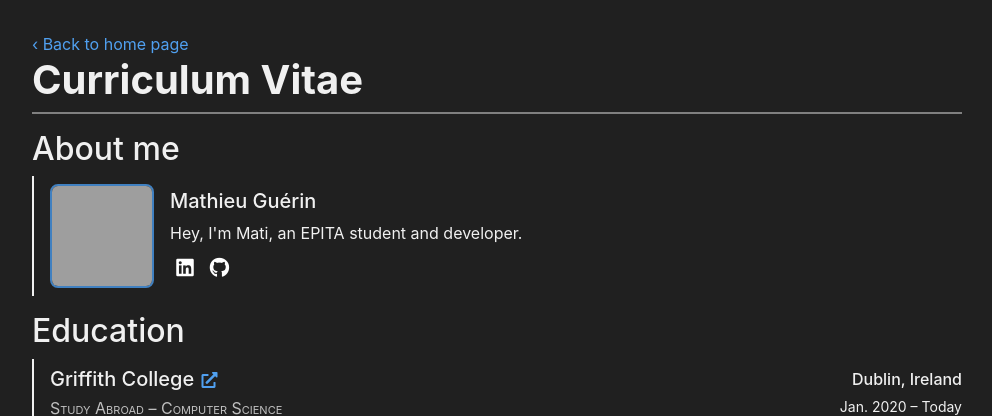
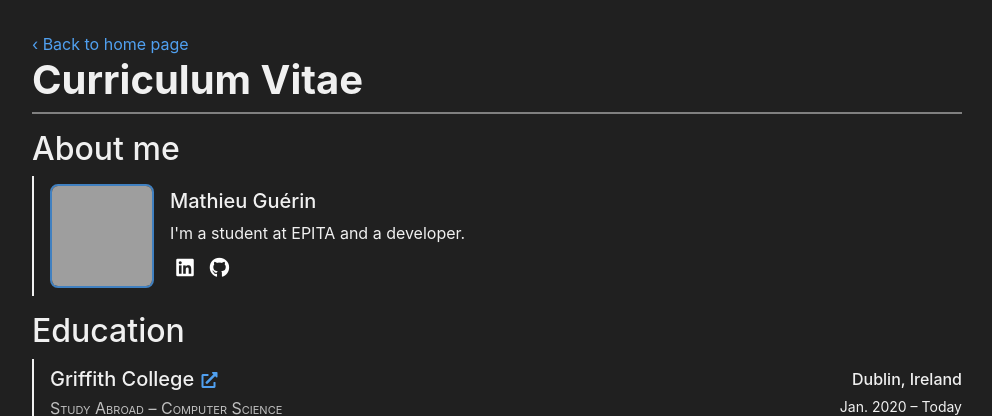
Before and after one commit to matiboux/matiboux.me, a Jekyll site: the page built from cv.html, in a window 1280 px wide and 900 px high. Shown: the top 416 px of the window, without its empty margins (143-1135 px from the left). Built offline with Jekyll 4.4.1, drawn with Linux system fonts in a browser that asks for light colours; nearby versions of some CDN libraries; grey boxes are pictures that could not be loaded.

Commit message:
Updated biography in _data/about.yml

```diff
--- a/_data/about.yml
+++ b/_data/about.yml
@@ -1,7 +1,7 @@
 name: Mathieu Guérin
 avatar: https://avatars0.githubusercontent.com/u/7428799?s=100
 biography:
-  Hey, I'm Mati, an EPITA student and developer.
+  I'm a student at EPITA and a developer.
 
 social:
   twitter:
```
